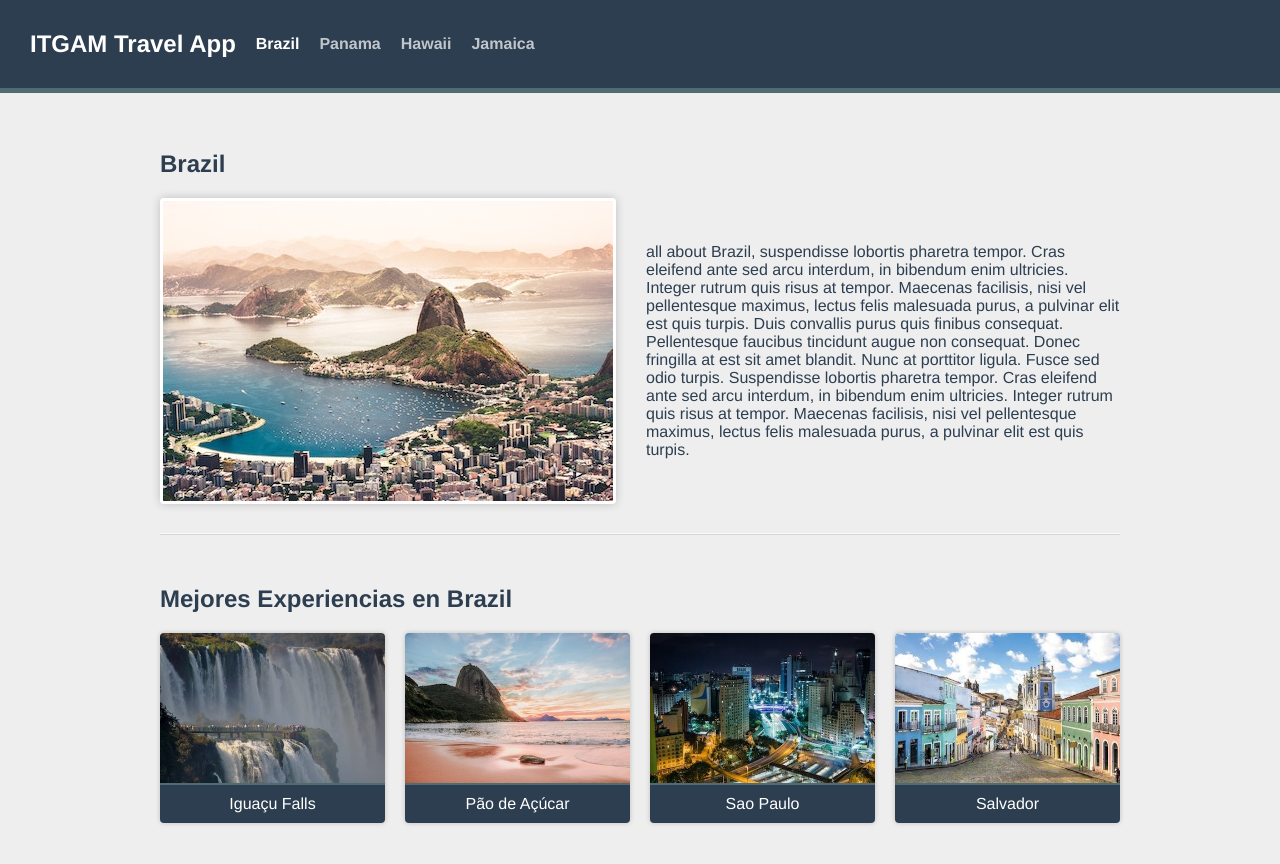
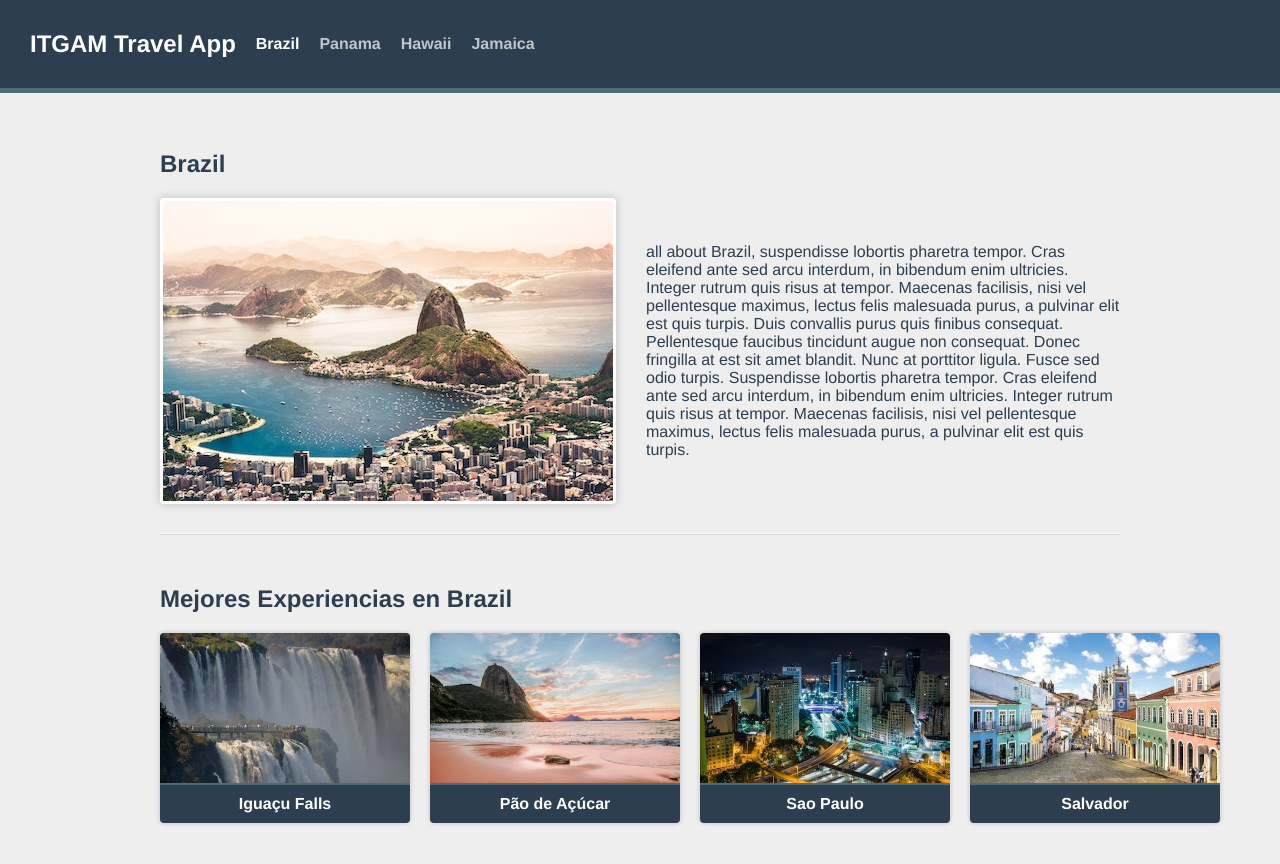
Before and after one commit to rivalcoba/vue-router, a Vue app: page /Destination/1/brazil in a window 1280 px wide. Shown: the top 864 px of the page. Built offline with nearby package versions, Linux system fonts and the light colour scheme.

Commit message:
Experience Cards

```diff
--- a/src/router/index.js
+++ b/src/router/index.js
@@ -12,7 +12,13 @@ const routes = [
     path: "/Destination/:id/:slug",
     name: "destination.show",
     component: () => import("@/views/DestinationShow.vue"),
-    props: route => ({id: parseInt(route.params.id)}),
+    props: route => ({...route.params, id: parseInt(route.params.id)}),
+  },
+  {
+    path: "/Destination/:id/:slug/:experienceSlug",
+    name: "experience.show",
+    component: () => import("@/views/ExperienceShow.vue"),
+    props: route => ({...route.params, id: parseInt(route.params.id)})
   }
 ];
 
--- a/src/views/DestinationShow.vue
+++ b/src/views/DestinationShow.vue
@@ -11,11 +11,16 @@
   <section class="experiences">
     <h2>Mejores Experiencias en {{ destination.name }}</h2>
     <div class="cards">
-      <experience-card
-      v-for="experience in destination.experiences"
-      :key="experience.slug"
-      :experience="experience"
-      />
+      <router-link
+        v-for="experience in destination.experiences"
+        :key="experience.slug"
+        :to="{
+          name: 'experience.show',
+          params: { experienceSlug: experience.slug },
+        }"
+      >
+        <experience-card :experience="experience" />
+      </router-link>
     </div>
   </section>
 </template>
--- a/src/views/ExperienceShow.vue
+++ b/src/views/ExperienceShow.vue
@@ -9,16 +9,24 @@
 import sourceData from '@/data.json'
 export default {
   props: {
+    // Acepta el Id del destino
     id: { type: Number, required: true },
+    // Acepta el Id del slug de la experiencia
     experienceSlug: { type: String, required: true }
   },
   computed: {
+    // Permite calcular el destino a partir del id
     destination(){
       return sourceData.destinations.find(
         destination => destination.id === this.id
       )
     },
-
+    // Permite calcular las experiencias a partir del slug del destino
+    experience(){
+      return this.destination.experiences.find(
+        experience => experience.slug === this.experienceSlug
+      )
+    }
   }
 }
 </script>
```
